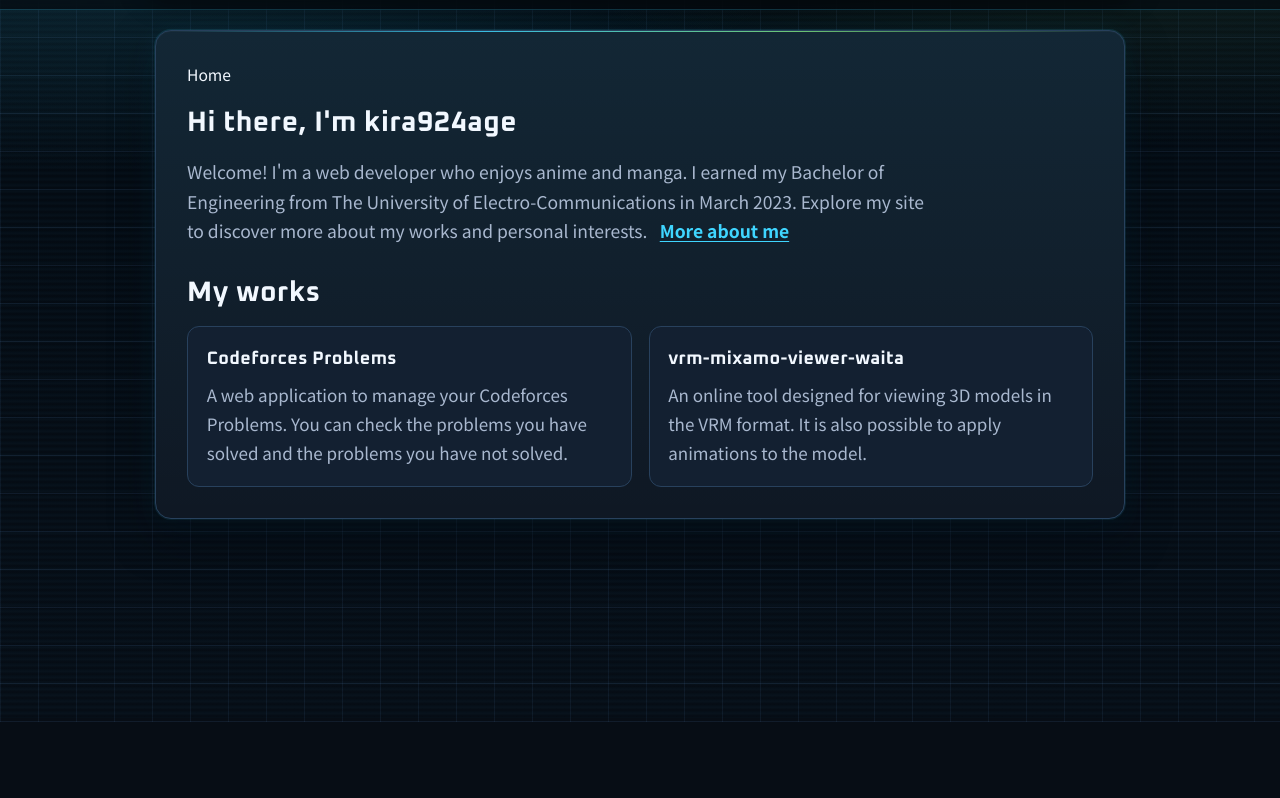
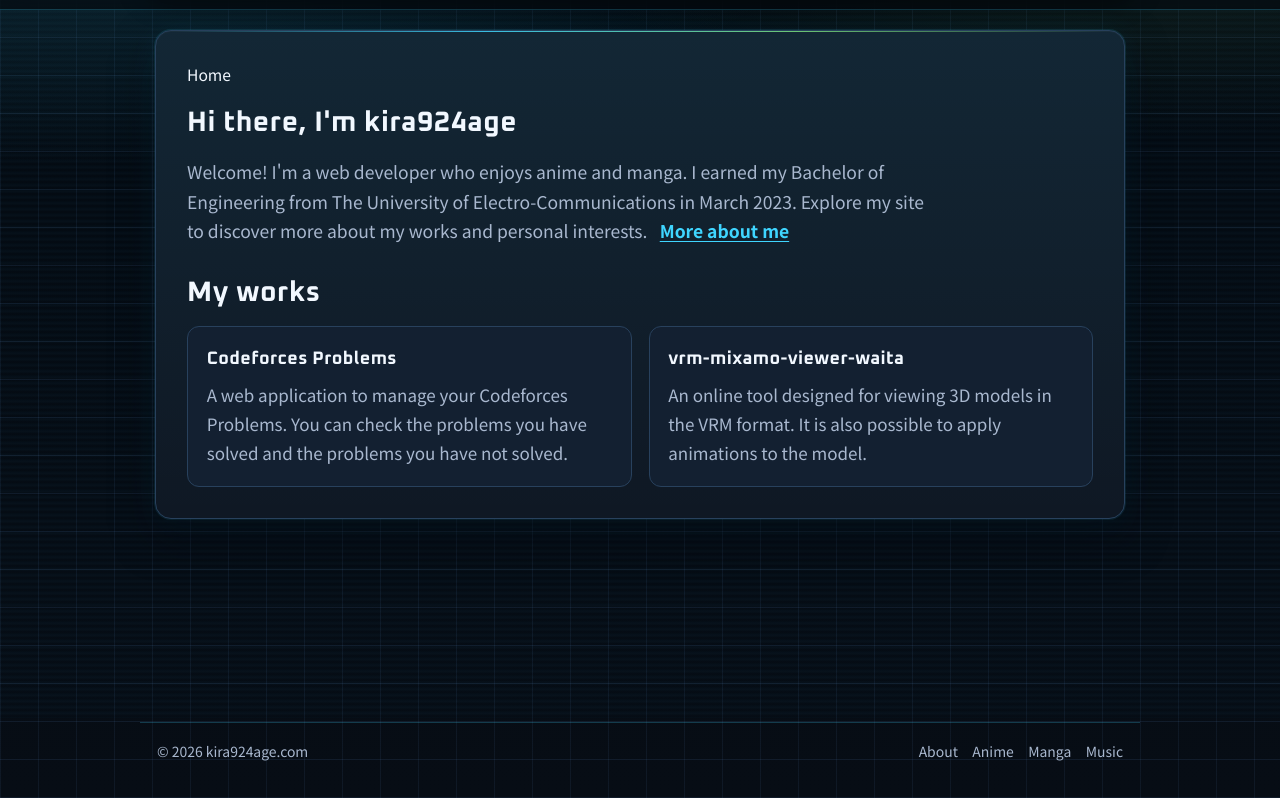
Before and after one commit to kira924age/kira924age.com, an Astro site: page / in a window 1280 px wide. Shown: the part 78-876 px from the top of the page. Before the commit the page ends 800 px from the top, so only its background shows below. Built offline with nearby package versions, Linux system fonts and the light colour scheme; Astro itself is replaced by a stand-in of ours.

Commit message:
feat: add site footer

```diff
--- a/src/app.scss
+++ b/src/app.scss
@@ -63,6 +63,14 @@ h1, h2, h3, .heading, .pageTitle, .eyebrow, .mobileMenuTitle, .logo a, .desktopN
 .desktopNav ul, .mobileMenuList { display: flex; align-items: center; gap: 0.35rem; margin: 0; padding: 0; list-style: none; }
 .desktopNav a { display: inline-flex; padding: 0.45rem 0.8rem; border-radius: 999px; color: var(--text-muted); font-size: 0.96rem; font-weight: 600; }
 .mobileMenuTrigger { display: none; }
+
+/* Footer */
+.siteFooter { position: relative; z-index: 1; padding: 0 0.9rem 2rem; }
+.footerContainer { width: min(100%, 1000px); display: flex; align-items: center; justify-content: space-between; gap: 1rem; margin: 0 auto; padding: 1rem 1rem 0; border-top: 1px solid rgba(63, 213, 255, 0.24); color: var(--text-muted); font-size: 0.82rem; }
+.footerCopyright { margin: 0; }
+.footerNav { display: flex; flex-wrap: wrap; justify-content: flex-end; gap: 0.85rem; }
+.footerNav a { color: inherit; text-decoration: none; transition: color 180ms ease; }
+.footerNav a:hover { color: var(--text-primary); }
 
 /* Shared content */
 .pageContainer { position: relative; width: 100%; overflow: hidden; padding: clamp(1rem, 2.4vw, 2rem); background: linear-gradient(180deg, rgba(63, 213, 255, 0.08), transparent), var(--surface); border: 1px solid var(--surface-border); border-radius: 16px; box-shadow: 0 18px 40px rgba(2, 8, 16, 0.5), 0 0 0 1px rgba(63, 213, 255, 0.12), 0 0 32px rgba(63, 213, 255, 0.08), inset 0 1px 0 rgba(255, 255, 255, 0.03); }
@@ -138,4 +146,6 @@ h1, h2, h3, .heading, .pageTitle, .eyebrow, .mobileMenuTitle, .logo a, .desktopN
   .mobileMenuList a:hover { color: var(--text-primary); background: rgba(63, 213, 255, 0.08); border-color: rgba(63, 213, 255, 0.2); transform: translateX(3px); }
   .mobileMenuList .active a { color: var(--text-primary); background: linear-gradient(90deg, rgba(63, 213, 255, 0.2), rgba(63, 213, 255, 0.05)); border-color: rgba(63, 213, 255, 0.35); box-shadow: 0 8px 24px rgba(0, 0, 0, 0.16); }
   .mobileMenuFooter { margin: auto 0 0.3rem; padding-top: 1rem; border-top: 1px solid rgba(63, 213, 255, 0.14); color: var(--text-muted); font-family: var(--font-display); font-size: 0.75rem; letter-spacing: 0.12em; text-transform: uppercase; }
+  .footerContainer { align-items: flex-start; flex-direction: column; padding-inline: 0.8rem; }
+  .footerNav { justify-content: flex-start; }
 }
--- /dev/null
+++ b/src/components/Footer/Footer.astro
@@ -0,0 +1,15 @@
+---
+const currentYear = new Date().getFullYear();
+---
+
+<footer class="siteFooter">
+  <div class="footerContainer">
+    <p class="footerCopyright">© {currentYear} kira924age.com</p>
+    <nav class="footerNav" aria-label="フッターナビゲーション">
+      <a href="/about">About</a>
+      <a href="/anime">Anime</a>
+      <a href="/manga">Manga</a>
+      <a href="/music">Music</a>
+    </nav>
+  </div>
+</footer>
--- a/src/layouts/Layout.astro
+++ b/src/layouts/Layout.astro
@@ -1,5 +1,6 @@
 ---
 import Header from "@/components/Header/Header.astro";
+import Footer from "@/components/Footer/Footer.astro";
 import "@/app.scss";
 
 interface Props {
@@ -53,5 +54,6 @@ const canonicalUrl = new URL(Astro.url.pathname, Astro.site);
     <main>
       <slot />
     </main>
+    <Footer />
   </body>
 </html>
```
